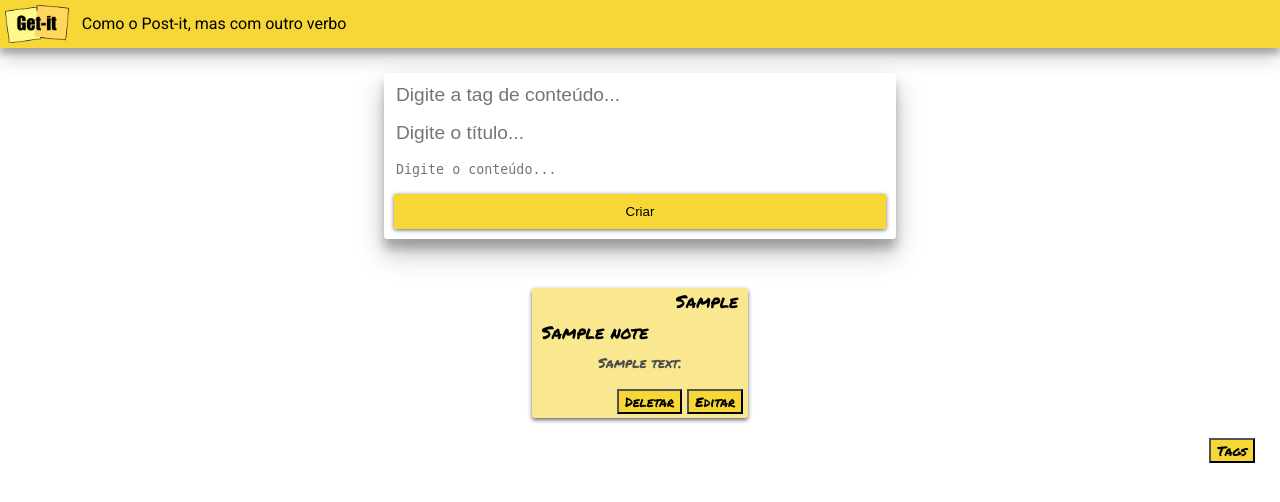
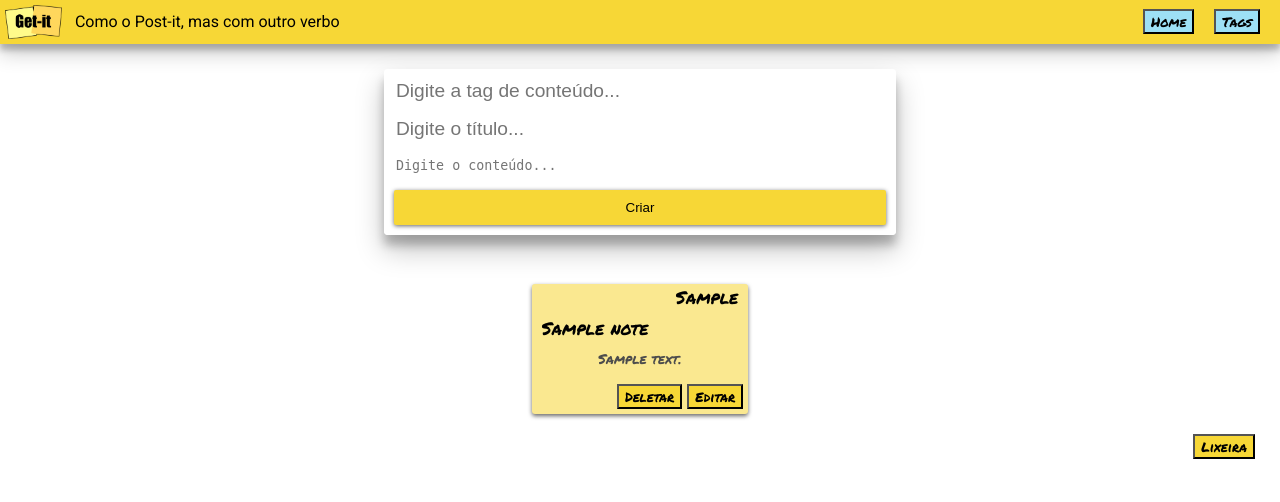
Before and after one commit to josermf2/Projeto1B_TecWeb, a Django app: page / in a window 1280 px wide. Shown: the top 502 px of the page. Run offline with Django 3.2, Linux system fonts and the light colour scheme; tables that the repository leaves empty hold one stand-in row (values such as "Sample post"); some libraries are stand-ins or nearby versions.

Commit message:
finaliza lixeira

```diff
--- a/notes/admin.py
+++ b/notes/admin.py
@@ -1,4 +1,7 @@
 from django.contrib import admin
-from .models import Note
+from .models import Note, Tag, Deleted_Note, Deleted_Tag
 
 admin.site.register(Note)
+admin.site.register(Tag)
+admin.site.register(Deleted_Note)
+admin.site.register(Deleted_Tag)
--- a/notes/models.py
+++ b/notes/models.py
@@ -14,3 +14,18 @@ class Note(models.Model):
 
     def __str__(self):
         return "{}.{}".format(self.id, self.title)
+
+class Deleted_Tag(models.Model):
+    tag = models.CharField(max_length=200)
+
+    def __str__(self):
+        return "{}".format(self.tag)
+
+class Deleted_Note(models.Model):
+    id = models.AutoField(primary_key=True)
+    title = models.CharField(max_length=200)
+    tag = models.ForeignKey(Deleted_Tag, on_delete=models.CASCADE)
+    content = models.TextField()
+
+    def __str__(self):
+        return "{}.{}".format(self.id, self.title)
--- a/notes/static/notes/css/getit.css
+++ b/notes/static/notes/css/getit.css
@@ -60,6 +60,7 @@ textarea {
 .appbar{
   display: flex;
   flex-direction: row;
+  justify-content: space-between;
   background-color:#f7d736;
   padding-top: 5px;
   padding-bottom: 5px;
@@ -76,6 +77,12 @@ textarea {
   justify-content: center;
   align-items:center;
   margin-left: 13px;
+}
+
+.logo-subtitle{
+  display: flex;
+  flex-direction: row;
+  justify-content: flex-start;
 }
 
 .form-card{
@@ -124,7 +131,6 @@ textarea {
   margin-left: 5%;
 }
 
-
 .card-title, .card-tag{
   display: flex;
   flex-direction: column;
@@ -159,6 +165,17 @@ textarea {
   justify-content: flex-end;
 }
 
+.div-tags{
+  display: flex;
+  flex-direction: row;
+  align-items: center;
+}
+
+.botao-tags{
+  font-family: 'Permanent Marker', cursive;
+  background-color: #9de0f5;
+  margin-right: 20px;
+}
 
 .delete-button, .edit-button, .botao-lixeira, .restaurar-button, .update-button{
   font-family: 'Permanent Marker', cursive;
--- a/notes/static/notes/javascript/getit.js
+++ b/notes/static/notes/javascript/getit.js
@@ -27,7 +27,32 @@ document.addEventListener("DOMContentLoaded", function () {
       5
     )} card-rotation-${getRandomInt(1, 11)}`;
   }
+
+  let deletedCards = document.getElementsByClassName("deleted-card");
+
+  for (let i = 0; i < deletedCards.length; i++) {
+    let deletedCard = deletedCards[i];
+    deletedCard.className += ` card-color-${getRandomInt(
+      1,
+      5
+    )}`;
+  }
 })
+
+function openNav() {
+  document.getElementById("mySidenav").style.width = "17%";
+  document.getElementsByClassName("form-card")[0].style.marginRight = "45%";
+  document.getElementsByClassName("card-container")[0].style.marginRight = "15%";
+  document.getElementsByClassName("appbar")[0].style.marginRight = "17%";
+
+}
+
+function closeNav() {
+  document.getElementById("mySidenav").style.width = "0";
+  document.getElementsByClassName("form-card")[0].style.marginRight = "30%";
+  document.getElementsByClassName("card-container")[0].style.marginRight = "3%";
+  document.getElementsByClassName("appbar")[0].style.marginRight = "0%";
+}
 
 window.onload = function() {
   try{
@@ -66,6 +91,9 @@ window.onload = function() {
         modal.style.display = "none";
       }
     }
+
+
+
   }
   catch (e){
   }
@@ -81,4 +109,5 @@ window.onload = function() {
   }
   catch (e){
   }
+
 };
--- a/notes/templates/notes/index.html
+++ b/notes/templates/notes/index.html
@@ -3,8 +3,22 @@
 
 {% block content %}
 <div class="appbar">
-  <img class="logo" src="{% static 'notes/img/logo-getit.png' %}" />
-  <span class="subtitle">Como o Post-it, mas com outro verbo</span>
+  <div class="logo-subtitle">
+    <img class="logo" src="{% static 'notes/img/logo-getit.png' %}" />
+    <span class="subtitle">Como o Post-it, mas com outro verbo</span>
+  </div>
+
+  <div class="div-tags">
+    <form  action="/" method="GET" >
+      <button class="botao-tags">Home</button>
+    </form>
+  </div>
+
+  <div class="div-tags">
+    <form  action="{% url 'tags' %}" method="GET" >
+      <button class="botao-tags">Tags</button>
+    </form>
+  </div>
 </div>
 
 <main class="container">
--- a/notes/templates/notes/notes.html
+++ b/notes/templates/notes/notes.html
@@ -37,7 +37,7 @@
     </div>
 
     <div  class="botoes">
-      <form method="POST" action="{% url 'delete' delete_id=note.id %}">
+      <form method="POST"  action="{% url 'delete' delete_id=note.id %}">
         {% csrf_token %}
         <button name="deletar" class="delete-button" type="submit">Deletar</button>
       </form>
@@ -50,8 +50,36 @@
 </div>
 
 <div class="div-lixeira">
-    <form  action="{% url 'tags' %}" method="GET" >
-      <button class="botao-lixeira">Tags</button>
-    </form>
+  <button onclick="openNav()" class="botao-lixeira">Lixeira</button>
 </div>
+
+<div id="mySidenav" class="sidenav">
+  <a href="javascript:void(0)" class="closebtn" onclick="closeNav()">&times;</a>
+  {% for deleted in deleted_notes %}
+  <div class="deleted-card">
+    <h3 class="card-tag">{{ deleted.tag }}</h3>
+    <h3 id="title"  class="card-title">{{ deleted.title }}</h3>
+    <div id="content"  class="card-content">
+      <p>{{ deleted.content }}</p>
+    </div>
+    <div class="botoes">
+        <form action="{% url 'delete_deleted_note' delete_id=deleted.id %}" method="POST">
+            {% csrf_token %}
+            <button name="deleted"  class="delete-button" type="submit" value="{id}">Deletar</button>
+        </form>
+
+        <form action="{% url 'restore_note' delete_id=deleted.id %}" method="POST">
+          {% csrf_token %}
+          <div style="display: none;">
+            <input name="tag" value="{{ deleted.tag }}"></input>
+            <input name="title" value="{{ deleted.title }}"></input>
+            <input name="content" value="{{ deleted.content }}"></input>
+          </div>
+          <button name="restaurar" class="restaurar-button" type="submit">Restaurar</button>
+        </form>
+    </div>
+  </div>
+  {% endfor %}
+</div>
+
 {% endblock %}
--- a/notes/urls.py
+++ b/notes/urls.py
@@ -10,4 +10,6 @@ urlpatterns = [
     path('specific_tag/update/<int:update_id>', views.update, name='specific_tag'),
     path('tags', views.tags, name='tags'),
     path('specific_tag/<str:tag>', views.specific_tag, name='specific_tag'),
+    path('delete_deleted_note/<int:delete_id>', views.delete_delete_note, name='delete_deleted_note'),
+    path('restore_note/<int:delete_id>', views.restore_note, name='restore_note'),
 ]
--- a/notes/views.py
+++ b/notes/views.py
@@ -1,11 +1,26 @@
 from django.shortcuts import render, redirect
-from .models import Note, Tag
+from .models import Deleted_Tag, Note, Tag, Deleted_Note
+
+def deleted_note(title, content, tag):
+    if Deleted_Tag.objects.filter(tag=tag).exists():
+        deleted = Deleted_Note(title=title, content=content, tag=Deleted_Tag.objects.get(tag=tag))
+
+    elif not Deleted_Tag.objects.filter(tag=tag).exists():
+        newDeletedTag = Deleted_Tag(tag=tag)
+        newDeletedTag.save()
+        deleted = Deleted_Note(title=title, content=content, tag=Deleted_Tag.objects.get(tag=newDeletedTag))
+
+    deleted.save()
 
 def delete(request, delete_id):
-    tag = Note.objects.get(id=delete_id).tag
+    note = Note.objects.get(id=delete_id)
+    tag = note.tag
+    title = note.title
+    content = note.content
 
-    Note.objects.get(id=delete_id).delete()
+    deleted_note(title, content, tag)
 
+    note.delete()
     if Note.objects.filter(tag=tag).count() > 0:
         pass
     else:
@@ -31,7 +46,6 @@ def post(request):
     return redirect('index')
 
 def update(request, update_id=''):
-
     title = request.POST.get('titulo')
     content = request.POST.get('detalhes')
     tag  = request.POST.get('tag')
@@ -54,7 +68,8 @@ def update(request, update_id=''):
 
 def index(request):
     all_notes = Note.objects.all()
-    return render(request, 'notes/notes.html', {'notes': all_notes})
+    all_deleted_notes = Deleted_Note.objects.all()
+    return render(request, 'notes/notes.html', {'notes': all_notes, 'deleted_notes': all_deleted_notes})
 
 def tags(request):
     all_tags = Tag.objects.all()
@@ -63,3 +78,34 @@ def tags(request):
 def specific_tag(request, tag):
     all_notes = Note.objects.all().filter(tag=Tag.objects.get(tag=tag))
     return render(request, 'notes/specific_tag.html', {'notes': all_notes, 'tag_name':tag})
+
+def delete_delete_note(request, delete_id):
+    note = Deleted_Note.objects.get(id=delete_id)
+    tag = note.tag
+
+    note.delete()
+    if Deleted_Note.objects.filter(tag=tag).count() > 0:
+        pass
+    else:
+        Deleted_Tag.objects.get(tag=tag).delete()
+
+    return redirect('index')
+
+def restore_note(request, delete_id):
+    title = request.POST.get('title')
+    content = request.POST.get('content')
+    tag  = request.POST.get('tag')
+
+    if Tag.objects.filter(tag=tag).exists():
+        newNote = Note(title=title, content=content, tag=Tag.objects.get(tag=tag))
+        newNote.save()
+
+    elif not Tag.objects.filter(tag=tag).exists():
+        newTag = Tag(tag=tag)
+        newTag.save()
+        newNote = Note(title=title, content=content, tag=Tag.objects.get(tag=newTag))
+        newNote.save()
+
+    delete_delete_note(request, delete_id)
+
+    return redirect('index')
```
Also changed, not shown: notes/templates/notes/tags.html (+10 -3 lines), notes/migrations/0006_deleted_note.py (added), notes/migrations/0007_rename_deleted_note_deleted_notes.py (added), notes/migrations/0008_rename_deleted_notes_deleted_note.py (added), notes/migrations/0009_delete_deleted_note.py (added), notes/migrations/0010_deleted_note.py (added), notes/migrations/0011_auto_20210926_1734.py (added).
